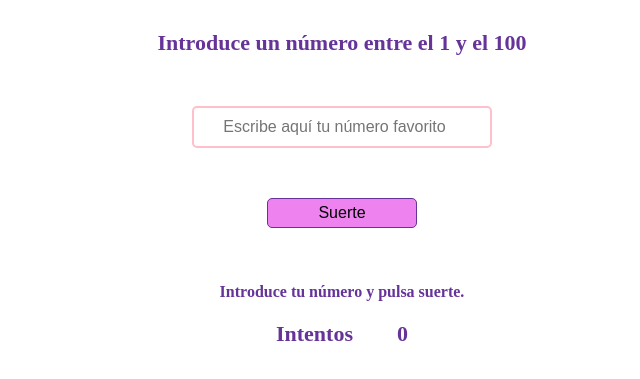
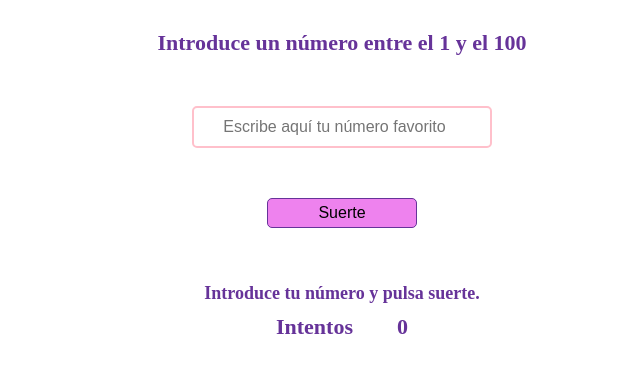
Before and after one commit to Sagramielgo/random-number-game-Sagramielgo, a plain HTML site: page index.html in a window 1280 px wide. Shown: the part 189-568 px from the top of the page, without its empty margins (318-958 px from the left). Drawn offline with Linux system fonts and the light colour scheme; a web font is replaced by a local one.

Commit message:
Update index.html

```diff
--- a/index.html
+++ b/index.html
@@ -27,7 +27,7 @@
 
 
             <section class="instructions">
-                <h4 Sclass="instructions__tryNumber">Introduce tu número y pulsa suerte.</h4>
+                <h4 class="instructions__tryNumber">Introduce tu número y pulsa suerte.</h4>
 
                 <span class="instructions__times">Intentos</span>
                 <span class="instructions__times numberTimes-js">0</span>
```
